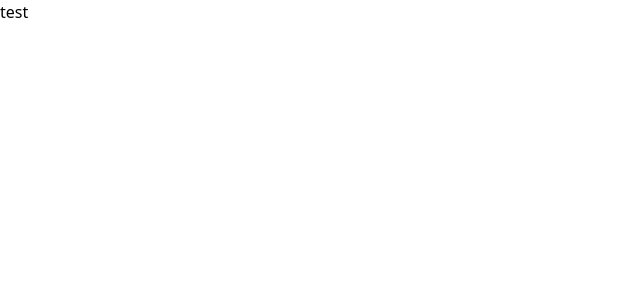
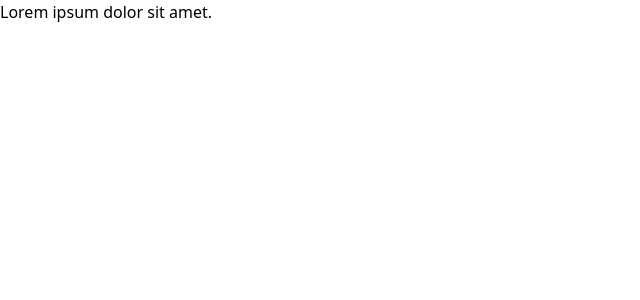
Before and after one commit to frontend-dev-prashant/employee-report, a React (Vite) app: page / in a window 1280 px wide. Shown: the top 300 px of the page, without its empty margins (0-640 px from the left). Built offline with nearby package versions, Linux system fonts and the light colour scheme.

Commit message:
everything Working Fine

```diff
--- a/src/App.jsx
+++ b/src/App.jsx
@@ -5,7 +5,7 @@ function App() {
   return (
     <>
       <div>
-        test
+        Lorem ipsum dolor sit amet.
       </div>
     </>
   )
```
